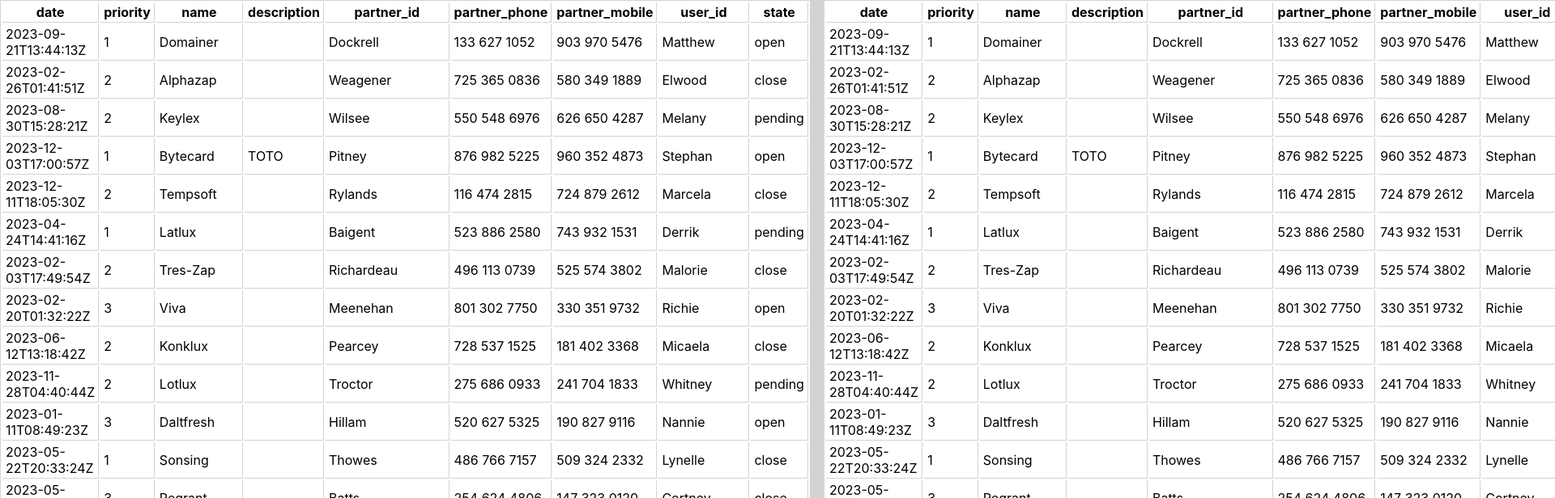
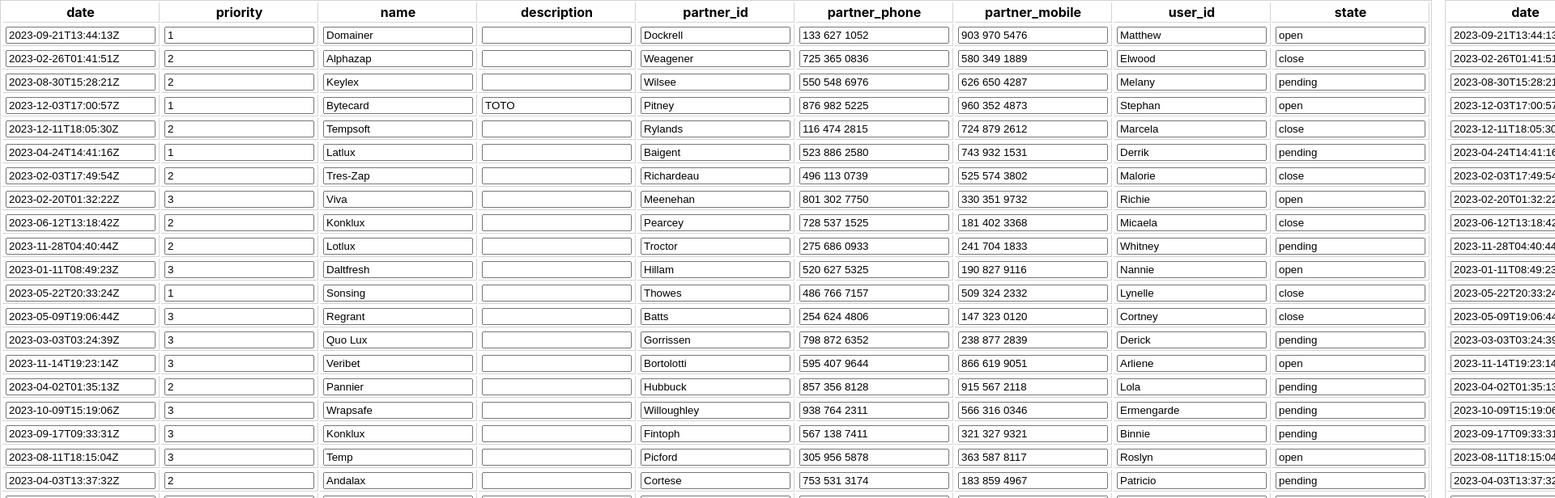
Before and after one commit to superhuit-agency/poc-react-table-with-virtualize, a React (Create React App) app: page / in a window 1280 px wide. Shown: the top 616 px of the page at 81% size, 1920 px wide, since content can reach past the window. Built offline with nearby package versions, Linux system fonts and the light colour scheme.

Commit message:
React-aria edits

```diff
--- a/src/App.jsx
+++ b/src/App.jsx
@@ -7,7 +7,7 @@
 
 const { columns, records } = DATA;
 function App() {
-  const [rows, setRows] = useState(records);
+  const [rows, setRows] = useState(records.slice(0, 100));
 
   useEffect(() => {
     setTimeout(() => {
--- a/src/Cell.js
+++ b/src/Cell.js
@@ -1,3 +1,35 @@
-export const Cell = ({ value }) => {
-  return value;
+import { useRef } from "react";
+import { useTextField } from "react-aria";
+
+import { useEffect, useState } from "react";
+
+// export const Cell = (props) => {
+//   const [val, setVal] = useState(props.defaultValue);
+//   useEffect(() => {
+//     setVal(props.defaultValue);
+//   }, [props.defaultValue]);
+
+//   return (
+//     <input
+//       value={val}
+//       aria-label={props.label}
+//       onChange={(e) => setVal(e.target.value)}
+//     />
+//   );
+// };
+
+export const Cell = (props) => {
+  const [val, setVal] = useState(props.defaultValue);
+  useEffect(() => {
+    setVal(props.defaultValue);
+  }, [props.defaultValue]);
+
+  let ref = useRef(null);
+
+  let { inputProps } = useTextField(
+    { props, value: val, "aria-label": props.label },
+    ref
+  );
+
+  return <input {...inputProps} onChange={(e) => setVal(e.target.value)} />;
 };
--- a/src/NativeTable.jsx
+++ b/src/NativeTable.jsx
@@ -15,7 +15,7 @@
           <tr key={row.id}>
             {columns.map((col, index) => (
               <td key={`${row.id}-${col.name}`}>
-                <Cell value={row[col.name]} />
+                <Cell defaultValue={row?.[col.name] ?? ""} label={col.name} />
               </td>
             ))}
           </tr>
--- a/src/TanStackTable.jsx
+++ b/src/TanStackTable.jsx
@@ -13,7 +13,12 @@
         accessorKey: col.name,
         accessorFn: (row) => row[col.name],
         header: () => col?.string ?? col.name,
-        cell: ({ row }) => <Cell value={row.original?.[col.name] ?? ""} />,
+        cell: ({ row }) => (
+          <Cell
+            defaultValue={row.original?.[col.name] ?? ""}
+            label={col.name}
+          />
+        ),
         footer: () => "",
       })),
     [columns]
```
